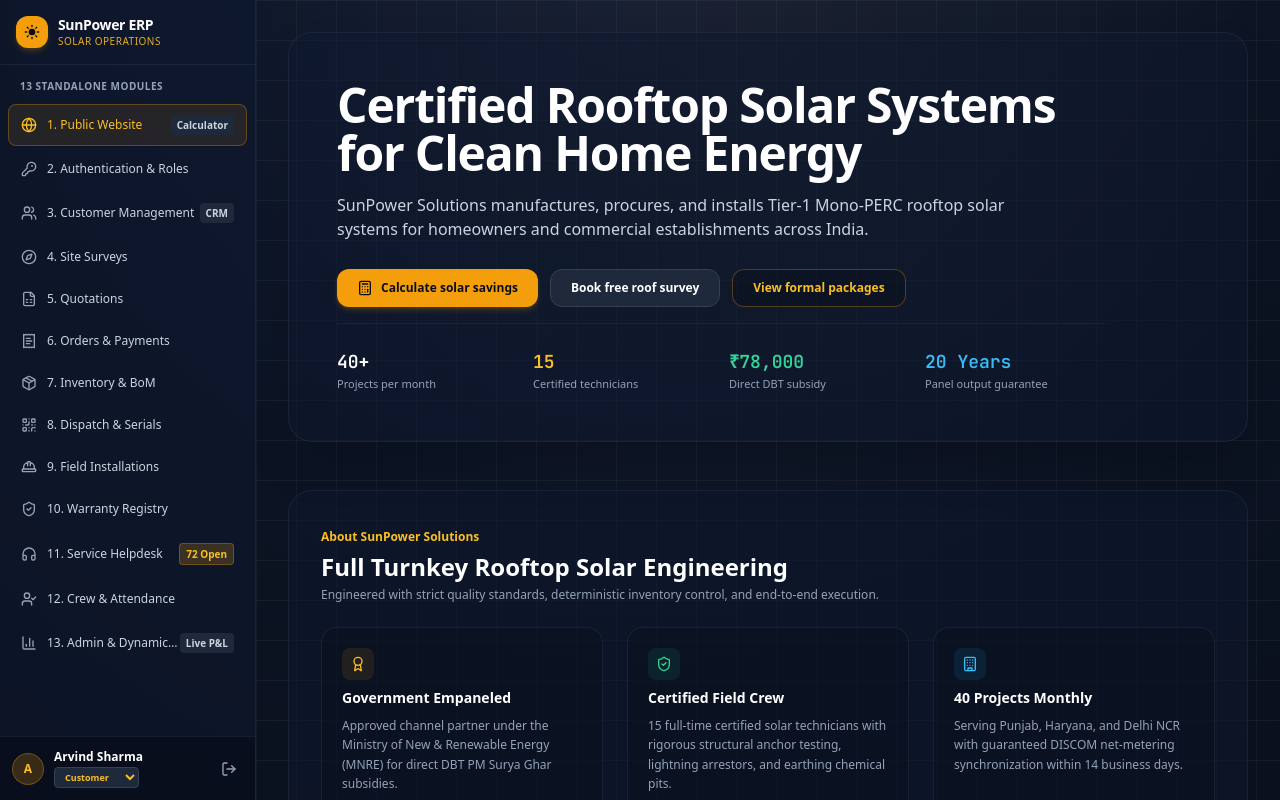
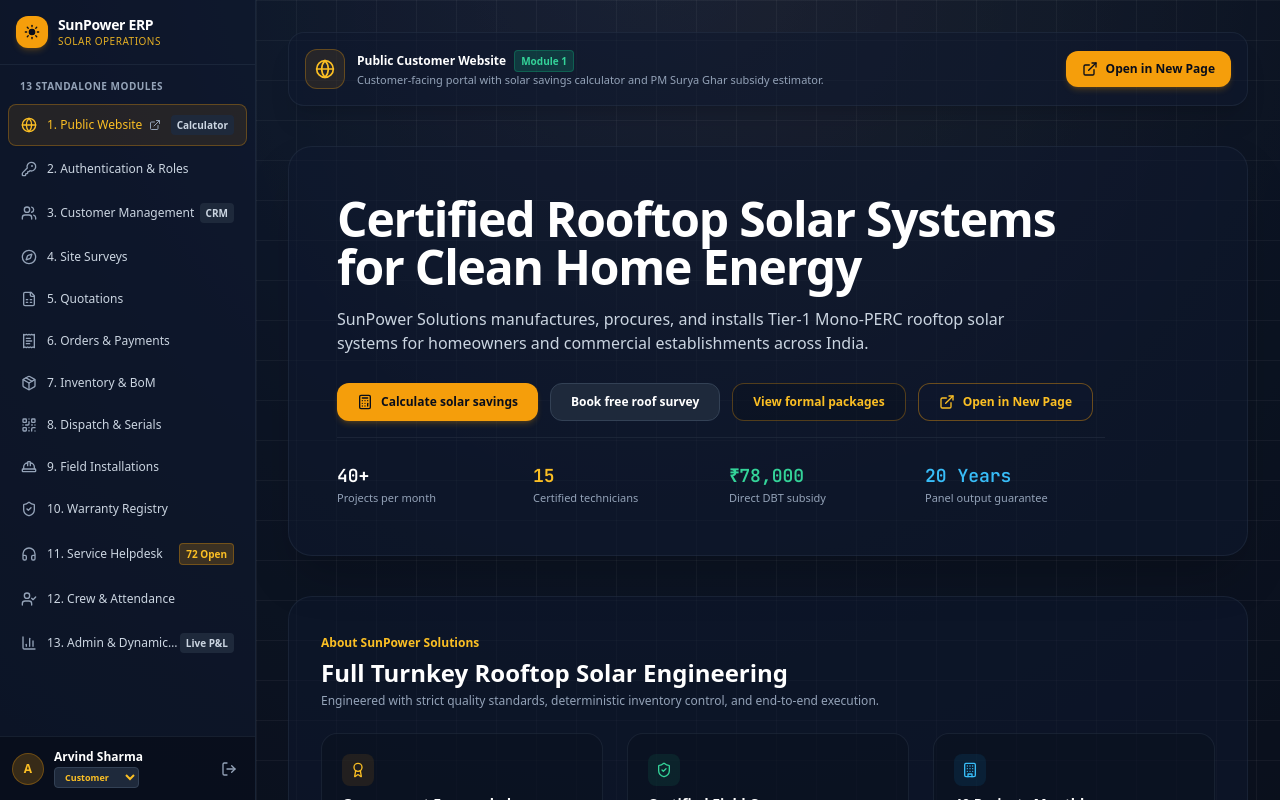
Before and after one commit to pj2411/solarmanagement-LPUxOdoo, a React (Vite) app in the folder frontend/: page / in a window 1280 px wide. Both pictures are taken after a click on the button "Public Website & Solar Calculator". Built offline with nearby package versions, Linux system fonts and the light colour scheme; no server answers.

Commit message:
feat(public-website): add button to open standalone public website in a new page

```diff
--- a/frontend/src/App.jsx
+++ b/frontend/src/App.jsx
@@ -1,4 +1,5 @@
 import React, { useState, useEffect } from 'react';
+import { Sun } from 'lucide-react';
 import Sidebar from './components/Sidebar';
 import { api } from './api';
 
@@ -260,12 +261,103 @@ export default function App() {
     }
   };
 
+  // Detect if standalone public website mode is requested via URL search or hash
+  const [isStandalonePublic, setIsStandalonePublic] = useState(() => {
+    if (typeof window !== 'undefined') {
+      const params = new URLSearchParams(window.location.search);
+      return params.get('view') === 'public' || window.location.hash.startsWith('#/public');
+    }
+    return false;
+  });
+
+  useEffect(() => {
+    const handleUrlChange = () => {
+      const params = new URLSearchParams(window.location.search);
+      setIsStandalonePublic(params.get('view') === 'public' || window.location.hash.startsWith('#/public'));
+    };
+    window.addEventListener('popstate', handleUrlChange);
+    window.addEventListener('hashchange', handleUrlChange);
+    return () => {
+      window.removeEventListener('popstate', handleUrlChange);
+      window.removeEventListener('hashchange', handleUrlChange);
+    };
+  }, []);
+
   const handleLogout = () => {
     setIsAuthenticated(false);
     if (typeof window !== 'undefined') {
       localStorage.removeItem('sunpower_auth');
     }
   };
+
+  // Standalone Public Website View (Completely isolated without ERP sidebar)
+  if (isStandalonePublic) {
+    return (
+      <div className="min-h-screen bg-slate-950 text-slate-100 flex flex-col font-sans selection:bg-amber-500 selection:text-slate-950">
+        {/* Sleek Standalone Public Header */}
+        <header className="sticky top-0 z-50 bg-slate-900/95 backdrop-blur border-b border-slate-800 px-4 lg:px-8 py-3.5 flex items-center justify-between shadow-md">
+          <div className="flex items-center gap-3">
+            <div className="w-9 h-9 rounded-xl bg-amber-500 text-slate-950 flex items-center justify-center font-bold text-sm shadow-md shadow-amber-500/20 flex-shrink-0">
+              <Sun className="w-5 h-5 fill-current" />
+            </div>
+            <div>
+              <div className="text-sm font-bold tracking-tight text-white leading-none">
+                SunPower Solutions
+              </div>
+              <div className="text-[10px] uppercase tracking-wider text-amber-400 font-medium mt-1 leading-none">
+                India Rooftop Solar EPC
+              </div>
+            </div>
+          </div>
+
+          <nav className="hidden md:flex items-center gap-6 text-xs font-medium text-slate-300">
+            <a href="#home" className="hover:text-amber-400 transition-colors">Home</a>
+            <a href="#about" className="hover:text-amber-400 transition-colors">About</a>
+            <a href="#systems" className="hover:text-amber-400 transition-colors">Packages</a>
+            <a href="#calculator" className="hover:text-amber-400 transition-colors">Solar Calculator</a>
+            <a href="#subsidy" className="hover:text-amber-400 transition-colors">DBT Subsidy</a>
+            <a href="#contact" className="hover:text-amber-400 transition-colors">Contact</a>
+          </nav>
+
+          <div className="flex items-center gap-3">
+            <a
+              href="#contact"
+              className="hidden sm:inline-flex items-center gap-1.5 px-3 py-1.5 rounded-lg bg-slate-800 hover:bg-slate-700 text-amber-400 border border-amber-500/30 text-xs font-semibold transition-colors"
+            >
+              Get Free Survey
+            </a>
+            <button
+              type="button"
+              onClick={() => {
+                const url = new URL(window.location.href);
+                url.searchParams.delete('view');
+                if (url.hash.startsWith('#/public')) url.hash = '';
+                window.location.href = url.pathname + (url.search ? url.search : '');
+              }}
+              className="inline-flex items-center gap-1.5 px-3.5 py-1.5 rounded-lg bg-amber-500 hover:bg-amber-400 text-slate-950 text-xs font-bold transition-all shadow-sm shadow-amber-500/20 cursor-pointer"
+              title="Return to ERP Portal"
+            >
+              Staff ERP Portal
+            </button>
+          </div>
+        </header>
+
+        {/* Public Content Container */}
+        <main className="flex-1 p-4 lg:p-8 bg-square-grid">
+          <PublicWebsiteView
+            isStandalone={true}
+            onNavigate={(mod) => {
+              if (mod === 'quotations') {
+                const el = document.getElementById('systems');
+                if (el) el.scrollIntoView({ behavior: 'smooth' });
+              }
+            }}
+            onLeadCreated={refreshAllData}
+          />
+        </main>
+      </div>
+    );
+  }
 
   // Dedicated Separate Login Page - Completely isolated from main portal
   if (!isAuthenticated) {
--- a/frontend/src/components/Sidebar.jsx
+++ b/frontend/src/components/Sidebar.jsx
@@ -14,7 +14,8 @@ import {
   UserCheck,
   BarChart3,
   Sun,
-  LogOut
+  LogOut,
+  ExternalLink
 } from 'lucide-react';
 
 export const MODULES = [
@@ -98,11 +99,25 @@ export default function Sidebar({
                 <Icon className={`w-4 h-4 flex-shrink-0 ${isActive ? 'text-amber-400' : 'text-slate-400 group-hover:text-slate-200'}`} />
                 <span className="truncate">{mod.label}</span>
               </div>
-              {badgeText && (
-                <span className={`px-1.5 py-0.5 rounded text-[10px] font-semibold whitespace-nowrap ${badgeColor}`}>
-                  {badgeText}
-                </span>
-              )}
+              <div className="flex items-center gap-1.5 flex-shrink-0">
+                {mod.id === 'public-website' && (
+                  <span
+                    onClick={(e) => {
+                      e.stopPropagation();
+                      window.open(`${window.location.origin}${window.location.pathname}?view=public`, '_blank');
+                    }}
+                    title="Open standalone public website in new tab"
+                    className="p-1 rounded hover:bg-slate-700/80 text-slate-400 hover:text-amber-400 transition-colors cursor-pointer"
+                  >
+                    <ExternalLink className="w-3 h-3" />
+                  </span>
+                )}
+                {badgeText && (
+                  <span className={`px-1.5 py-0.5 rounded text-[10px] font-semibold whitespace-nowrap ${badgeColor}`}>
+                    {badgeText}
+                  </span>
+                )}
+              </div>
             </button>
           );
         })}
--- a/frontend/src/views/PublicWebsiteView.jsx
+++ b/frontend/src/views/PublicWebsiteView.jsx
@@ -14,17 +14,24 @@ import {
   Layers,
   HelpCircle,
   Clock,
-  Sparkles
+  Sparkles,
+  ExternalLink,
+  Globe
 } from 'lucide-react';
 import { api } from '../api';
 
-export default function PublicWebsiteView({ onNavigate, onLeadCreated, onSignInClick }) {
+export default function PublicWebsiteView({ onNavigate, onLeadCreated, onSignInClick, isStandalone = false }) {
   const [billAmount, setBillAmount] = useState(3800);
   const [roofArea, setRoofArea] = useState(350);
   const [systemType, setSystemType] = useState('ON_GRID');
   const [submitting, setSubmitting] = useState(false);
   const [successMsg, setSuccessMsg] = useState('');
   const [activeSection, setActiveSection] = useState('home');
+
+  const handleOpenStandalone = () => {
+    const url = `${window.location.origin}${window.location.pathname}?view=public`;
+    window.open(url, '_blank', 'noopener,noreferrer');
+  };
 
   // Form states
   const [form, setForm] = useState({
@@ -84,7 +91,35 @@ export default function PublicWebsiteView({ onNavigate, onLeadCreated, onSignInC
   };
 
   return (
-    <div className="space-y-12 pb-20 max-w-6xl mx-auto">
+    <div className="space-y-10 pb-20 max-w-6xl mx-auto">
+
+      {/* Top Standalone Launcher Bar (Shown inside ERP) */}
+      {!isStandalone && (
+        <div className="flex flex-col sm:flex-row items-center justify-between gap-4 p-4 rounded-2xl bg-slate-900 border border-slate-800 shadow-xl">
+          <div className="flex items-center gap-3">
+            <div className="w-10 h-10 rounded-xl bg-amber-500/10 text-amber-400 flex items-center justify-center border border-amber-500/30 flex-shrink-0">
+              <Globe className="w-5 h-5" />
+            </div>
+            <div>
+              <div className="text-xs font-bold text-white flex items-center gap-2">
+                Public Customer Website
+                <span className="px-1.5 py-0.5 rounded text-[10px] font-semibold bg-emerald-500/20 text-emerald-400 border border-emerald-500/30">Module 1</span>
+              </div>
+              <p className="text-[11px] text-slate-400">
+                Customer-facing portal with solar savings calculator and PM Surya Ghar subsidy estimator.
+              </p>
+            </div>
+          </div>
+          <button
+            type="button"
+            onClick={handleOpenStandalone}
+            className="inline-flex items-center gap-2 px-4 py-2.5 rounded-xl bg-amber-500 hover:bg-amber-400 text-slate-950 font-bold text-xs shadow-md shadow-amber-500/20 transition-all flex-shrink-0 cursor-pointer"
+          >
+            <ExternalLink className="w-4 h-4" />
+            Open in New Page
+          </button>
+        </div>
+      )}
 
       {/* SECTION 1: HOME PAGE HERO */}
       <section id="home" className="relative overflow-hidden rounded-3xl bg-slate-900 border border-slate-800 p-8 lg:p-12 shadow-2xl">
@@ -112,11 +147,20 @@ export default function PublicWebsiteView({ onNavigate, onLeadCreated, onSignInC
             </a>
             <button
               type="button"
-              onClick={() => onNavigate('quotations')}
+              onClick={() => onNavigate ? onNavigate('quotations') : (document.getElementById('systems')?.scrollIntoView({ behavior: 'smooth' }))}
               className="inline-flex items-center gap-2 px-5 py-2.5 rounded-xl bg-slate-950 hover:bg-slate-800 text-amber-400 font-semibold text-xs border border-amber-500/30 transition-colors"
             >
               View formal packages
             </button>
+            {!isStandalone && (
+              <button
+                type="button"
+                onClick={handleOpenStandalone}
+                className="inline-flex items-center gap-2 px-5 py-2.5 rounded-xl bg-slate-900 hover:bg-slate-800 text-amber-400 font-semibold text-xs border border-amber-500/40 transition-colors shadow-sm"
+              >
+                <ExternalLink className="w-4 h-4" /> Open in New Page
+              </button>
+            )}
           </div>
 
           {/* Quick Metrics Bar */}
```
